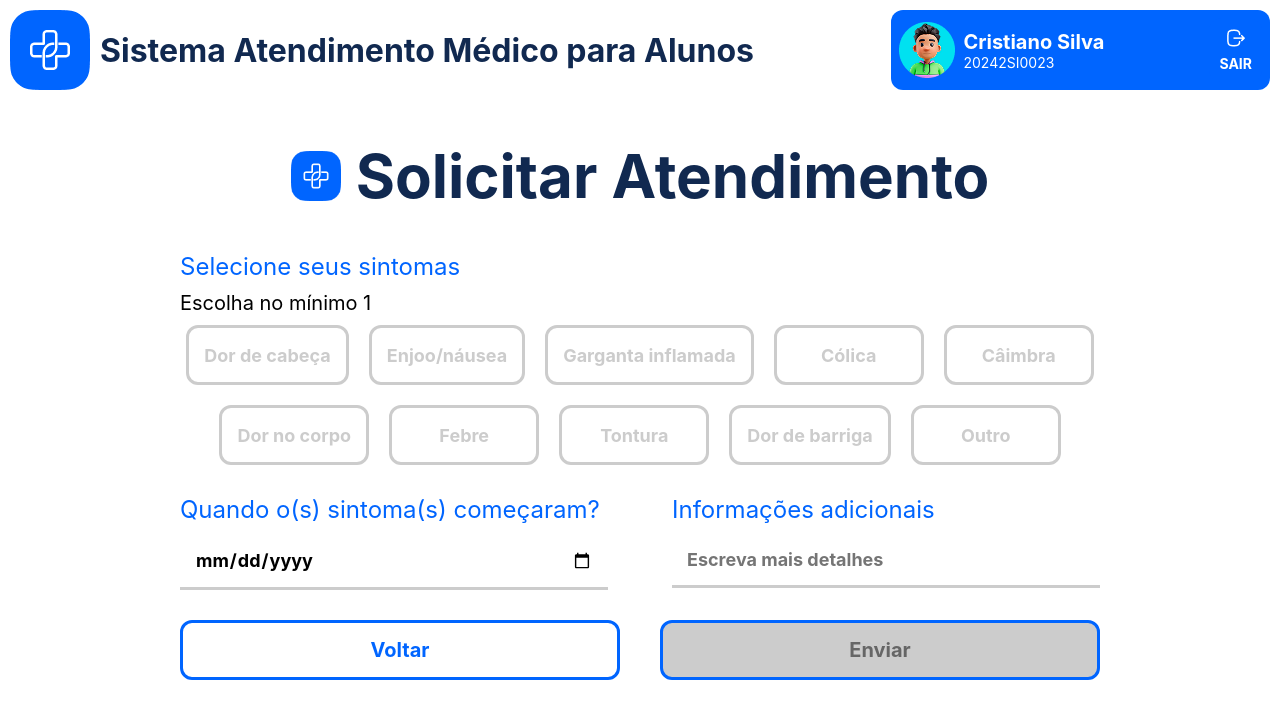
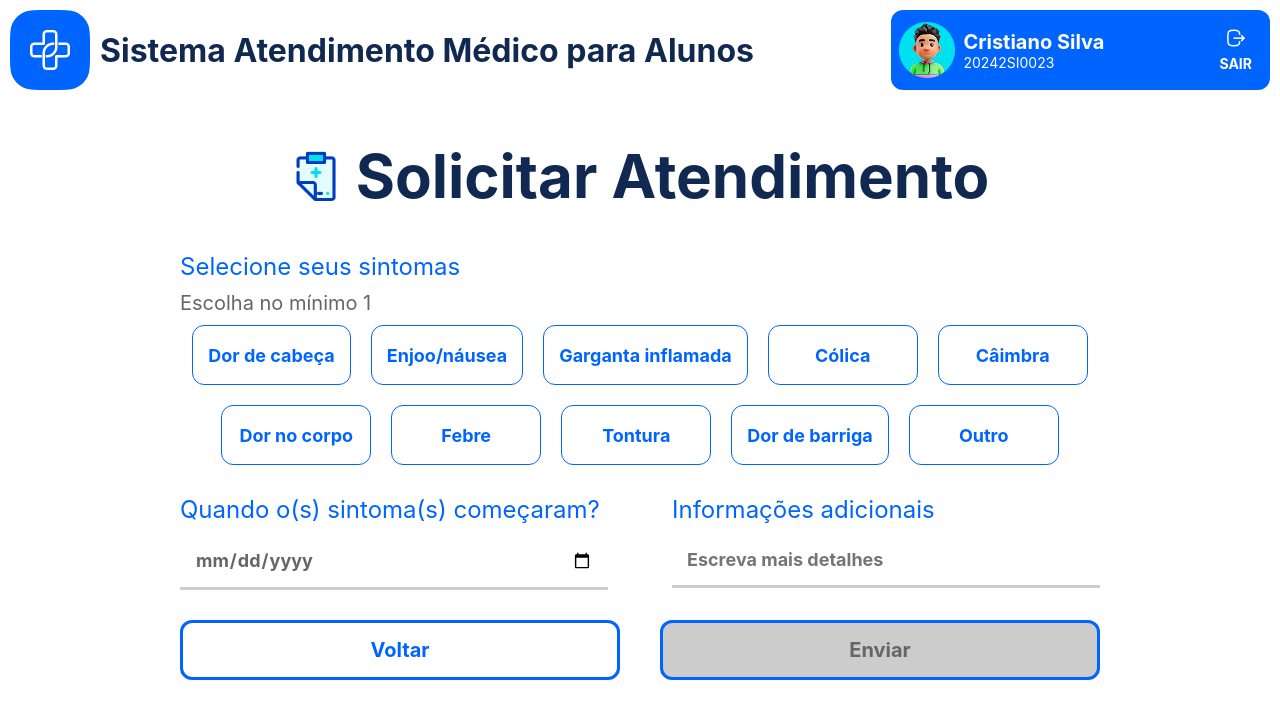
Before and after one commit to PedroFellipeAntunes/XP-N3-Project, a plain HTML site: page html/formulario_solicitar.html in a window 1280 px wide. Drawn offline with Linux system fonts and the light colour scheme.

Commit message:
Ajuste na tela formulario 2

```diff
--- a/css/styles_formulario.css
+++ b/css/styles_formulario.css
@@ -2,9 +2,11 @@
     --primary-color: #0065FF;
     --hover-color: #0056b3;
     --text-color: #112950;
+    --text-color2: #666;
     --border-color: #0065FF;
     --bg-color: #ffffff;
     --dk-color: black;
+    --border-color: #ccc;
     --font-family: Arial, sans-serif; /* Fallback since Inter might not be available */
     --padding-button: 20px;
     --border-radius: 15px;
@@ -73,6 +75,10 @@ body {
     justify-content: left;
 }
 
+#diff{
+    color: var(--text-color2);
+}
+
 #texto_quest{
     color: var(--primary-color);
     font-size: 24px;
@@ -89,8 +95,8 @@ body {
 .btn-sintoma {
     padding: var(--padding-button);
     background: transparent;
-    border: 3px solid var(--border-color);
-    color: var(--border-color);
+    border: 1px solid var(--primary-color);
+    color: var(--primary-color);
     border-radius: var(--border-radius);
     cursor: pointer;
     transition: all 0.3s ease;
@@ -139,6 +145,7 @@ input[type="text"] {
     width: 100%;
     padding: 15px;
     border: none;
+    color: var(--text-color2);
     border-bottom: 3px solid var(--border-color);
     background: transparent;
     font-size: 18px;
@@ -184,61 +191,7 @@ input[type="text"] {
     transform: scale(1.05); /* Slight scale on hover for submit button */
 }
 
-/* @media screen and (max-width: 768px) {
-    .container {
-        padding: 20px;
-        max-width: 90%;
-    }
 
-    .titulo {
-        font-size: 30px;
-    }
-
-    .titulo-img {
-        width: 40px;
-        height: 40px;
-    }
-
-    .subtitulo {
-        font-size: 16px;
-    }
-
-    .sintomas {
-        gap: 15px;
-    }
-
-    .btn-sintoma {
-        padding: 15px;
-        font-size: 16px;
-        min-width: 120px;
-        height: 50px;
-    }
-
-    .form-section {
-        flex-direction: column;
-        gap: 2em;
-    }
-
-    .form-section label {
-        font-size: 16px;
-    }
-
-    input[type="date"],
-    input[type="text"] {
-        padding: 12px;
-        font-size: 16px;
-    }
-
-    .form-buttons-sol {
-        flex-direction: column;
-        gap: 1.5em;
-    }
-
-    .form-buttons-sol input {
-        width: 100%;
-        font-size: 18px;
-    }
-} */
 
 @media screen and (max-width: 768px) {
     .container {
--- a/html/formulario_solicitar.html
+++ b/html/formulario_solicitar.html
@@ -12,7 +12,7 @@
     <div id="header"></div>
     <div class="container">
         <div class="titulo">
-            <img src="/assets/logo.png" alt="medical-record" class="titulo-img">
+            <img src="/assets/medical-record.png" alt="medical-record" class="titulo-img">
             <h2>Solicitar Atendimento</h2>
         </div>
 
```
